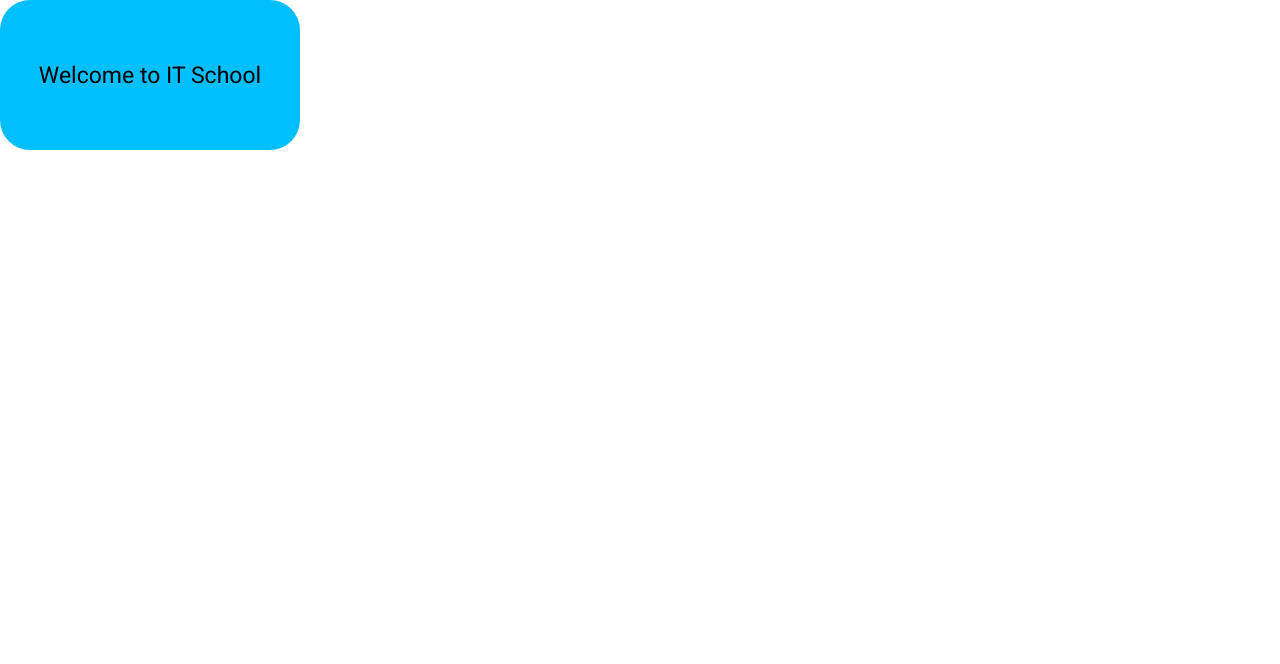
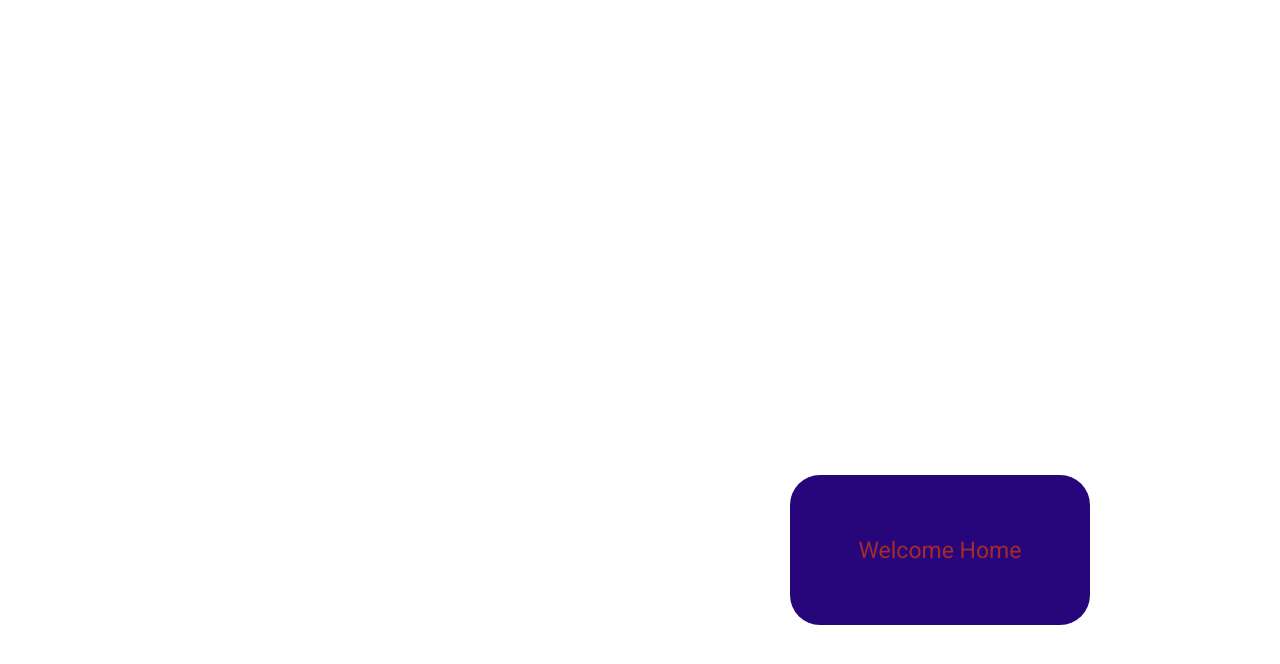
Before and after one commit to arthuratayan/Testing1, a plain HTML site: page index.html in a window 1280 px wide. Drawn offline with Linux system fonts and the light colour scheme.

Commit message:
Changed styles and html

```diff
--- a/index.html
+++ b/index.html
@@ -2,7 +2,7 @@
 <html lang="en">
 <head>
     <meta charset="UTF-8">
-    <title>Welcome to QA START UP</title>
+    <title>MetallicA</title>
     <link rel="stylesheet" href="styles/reset.css">
     <link rel="stylesheet" href="styles/style.css">
     <link rel="preconnect" href="https://fonts.googleapis.com">
@@ -11,7 +11,7 @@
 </head>
 <body>
     <div class="main-block">
-        <h1 class="main-block-message">Welcome to IT School</h1>
+        <h1 class="main-block-message">Welcome Home</h1>
     </div>
 </body>
 </html>
--- a/styles/style.css
+++ b/styles/style.css
@@ -2,10 +2,13 @@ body {
     font-family: 'Roboto', sans-serif;
 }
 
-.main-block {
+.main-block {position: absolute;
+    left: 50%;
+    top: 50%;
+    transform: translate(50%, 50% );
     width: 300px;
     height: 150px;
-    background-color: deepskyblue;
+    background-color: rgb(39, 6, 124);
     display: flex;
     align-items: center;
     justify-content: center;
@@ -14,4 +17,5 @@ body {
 
 .main-block-message {
     font-size: 23px;
+    color: brown;
 }
```
